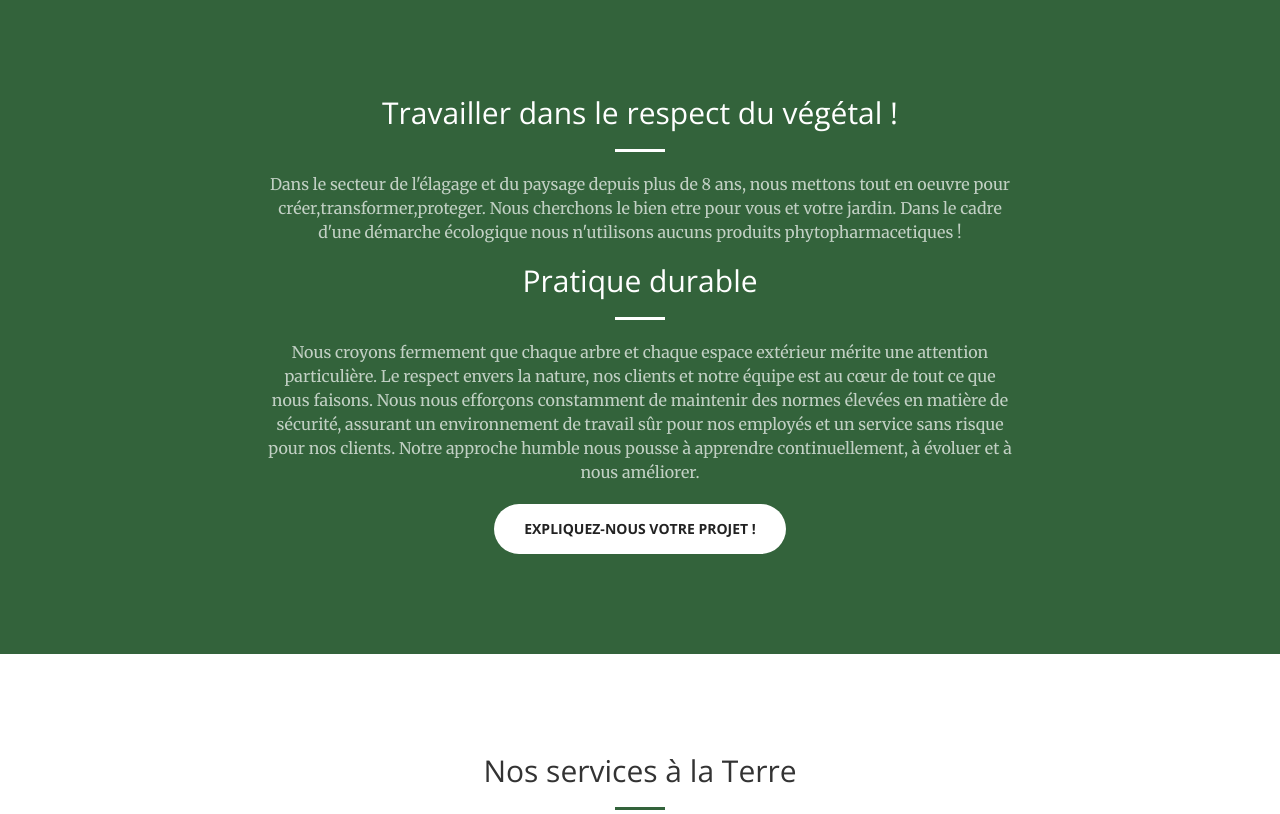
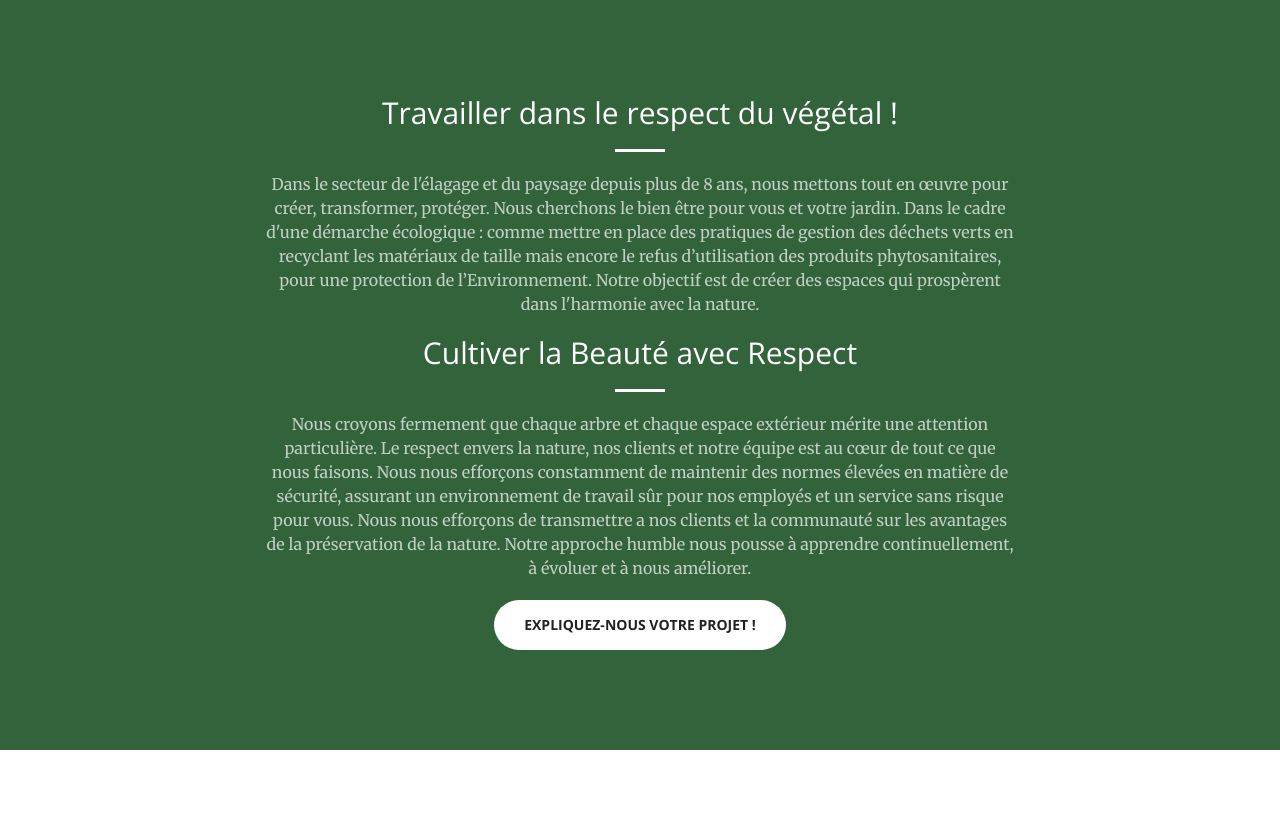
Before and after one commit to 3Abres/3Abres.github.io, a Jekyll site: the page built from index.html, in a window 1280 px wide and 900 px high, scrolled down 818 px, cut to the strip 86-900 px from the top of the window. Built offline with Jekyll 4.4.1, drawn with Linux system fonts in a browser that asks for light colours.

Commit message:
Update call-to-action.html

```diff
--- a/_includes/call-to-action.html
+++ b/_includes/call-to-action.html
@@ -4,10 +4,15 @@
             <div class="col-lg-8 col-lg-offset-2 text-center">
                 <h2 class="section-heading"> Travailler dans le respect du végétal !</h2>
                 <hr class="light">
-                <p class="text-faded"> Dans le secteur de l'élagage et du paysage depuis plus de 8 ans, nous mettons tout en oeuvre pour créer,transformer,proteger. Nous cherchons le bien etre pour vous et votre jardin. Dans le cadre d'une démarche écologique nous n'utilisons aucuns produits phytopharmacetiques !</p>
-                 <h2 class="section-heading"> Pratique durable   </h2>
+                <p class="text-faded"> Dans le secteur de l'élagage et du paysage depuis plus de 8 ans, nous mettons tout en œuvre pour créer, transformer, protéger. Nous cherchons le bien être pour vous et votre jardin. Dans le cadre d'une démarche écologique : comme mettre en place des pratiques de gestion des déchets verts en recyclant les matériaux de taille mais encore le refus d’utilisation des produits phytosanitaires, pour une protection de l’Environnement. Notre objectif est de créer des espaces qui prospèrent dans l'harmonie avec la nature.
+</p>
+                 <h2 class="section-heading"> Cultiver la Beauté avec Respect   </h2>
                 <hr class="light">
-                <p class="text-faded"> Nous croyons fermement que chaque arbre et chaque espace extérieur mérite une attention particulière. Le respect envers la nature, nos clients et notre équipe est au cœur de tout ce que nous faisons. Nous nous efforçons constamment de maintenir des normes élevées en matière de sécurité, assurant un environnement de travail sûr pour nos employés et un service sans risque pour nos clients. Notre approche humble nous pousse à apprendre continuellement, à évoluer et à nous améliorer.  </p>
+                <p class="text-faded">  Nous croyons fermement que chaque arbre et chaque espace extérieur mérite une attention particulière. Le respect envers la nature, nos clients et notre équipe est au cœur de tout ce que nous faisons. Nous nous efforçons constamment de maintenir des normes élevées en matière de sécurité, assurant un environnement de travail sûr pour nos employés et un service sans risque pour vous.
+
+Nous nous efforçons de transmettre a nos clients et la communauté sur les avantages de la préservation de la nature.
+
+ Notre approche humble nous pousse à apprendre continuellement, à évoluer et à nous améliorer.   </p>
                 <a href="mailto:contact.les3arbres@gmail.com" class="btn btn-default btn-xl">Expliquez-nous votre projet !</a>
             </div>
         </div>
```
